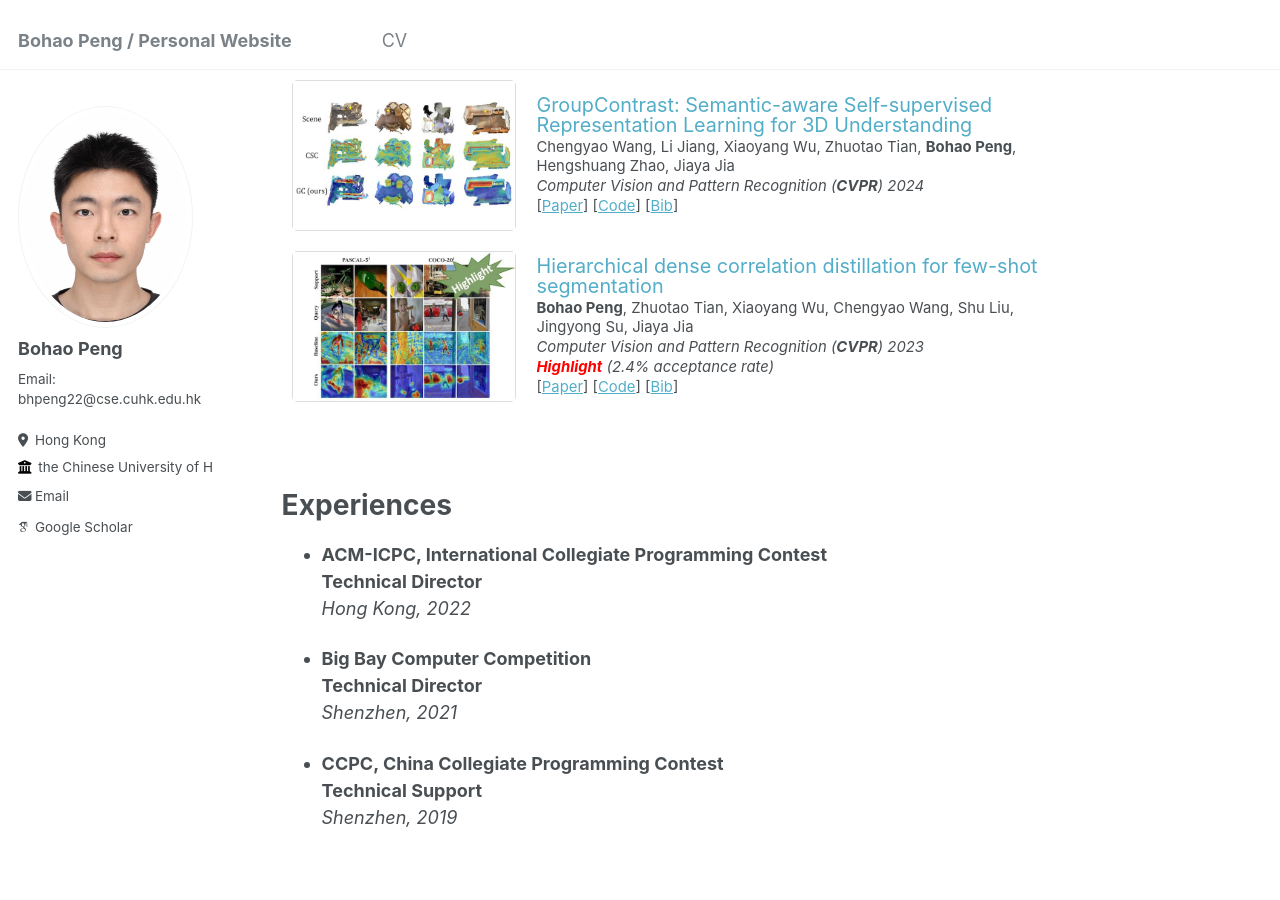
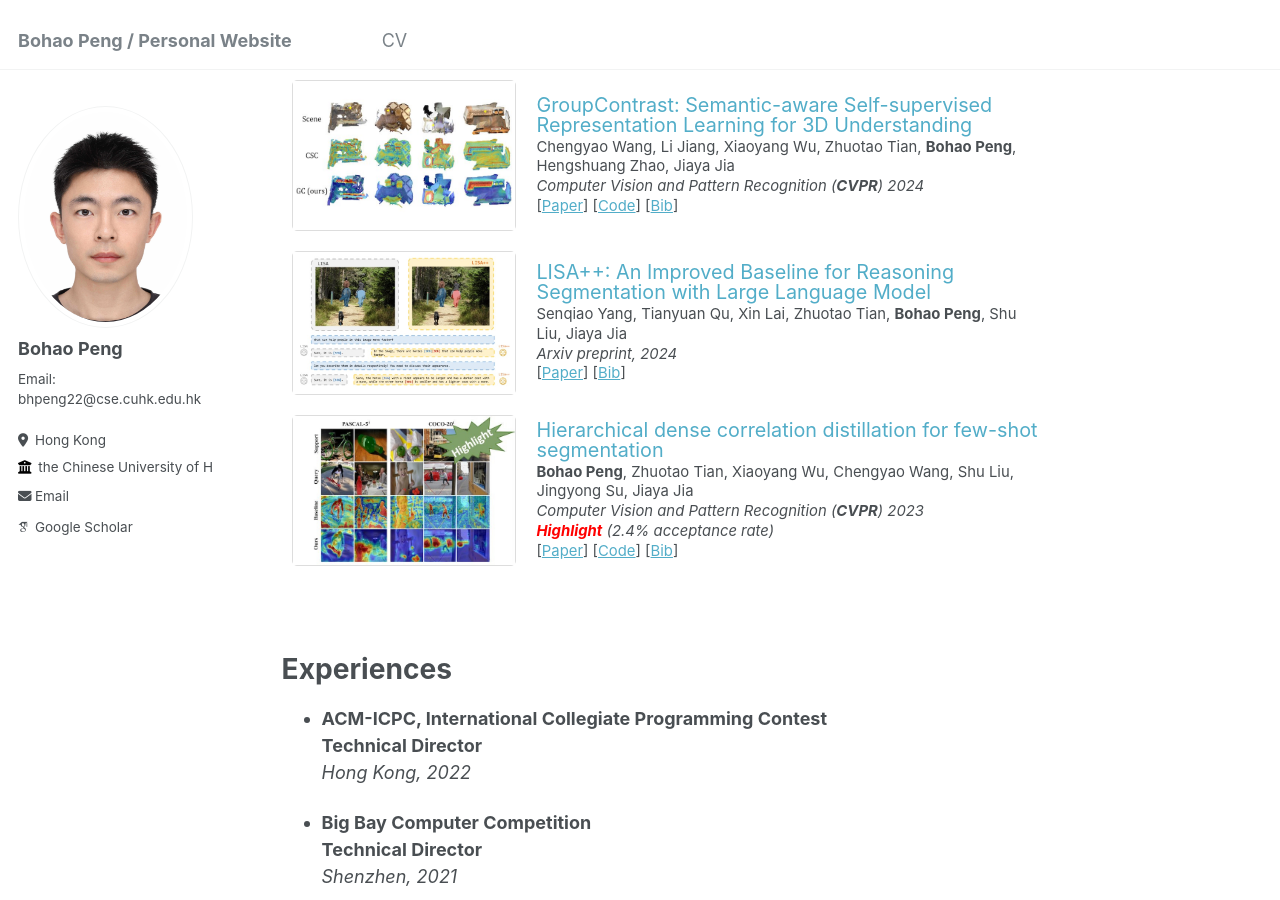
Before and after one commit to Pbihao/pbihao.github.io, a Jekyll site: the page built from _pages/about.md, in a window 1280 px wide and 900 px high, scrolled down 1601 px. Built offline with Jekyll 4.4.1, drawn with Linux system fonts in a browser that asks for light colours; some web fonts are replaced.

Commit message:
add Lisa++

```diff
--- a/_pages/about.md
+++ b/_pages/about.md
@@ -128,6 +128,30 @@ Publications
 </div>
 
 
+<!-- LISA++ -->
+<div style="display: flex; align-items: center; margin: 10px; margin-top: 20px;">
+  <div style="flex: 0 0 30%; margin-right: 20px; font-size: 0; border-radius: 5px; border: 1px solid #ddd;">
+        <img src="files/publications/images/2024Arxiv_LISA++.jpg" style="display: block; width: 100%; height: auto; object-fit: cover;" alt="hdnet">
+  </div>
+  <div style="flex: 1; display: flex; flex-direction: column; justify-content: center;">
+    <p style="line-height: 1.0; font-size: 1.1em; margin: 0;">
+        <a href="https://arxiv.org/abs/2312.17240" style="text-decoration: none;">LISA++: An Improved Baseline for Reasoning Segmentation with Large Language Model
+      </a><br>
+      <small>
+        Senqiao Yang, Tianyuan Qu, Xin Lai, Zhuotao Tian, <strong>Bohao Peng</strong>, Shu Liu, Jiaya Jia
+      </small><br>
+      <small><em>
+        Arxiv preprint, 2024
+      </em></small><br>
+      <small>
+        [<a href="https://arxiv.org/abs/2312.17240">Paper</a>]
+        [<a href="files/publications/bibs/2024Arxiv_LISA++.txt">Bib</a>]
+      </small>
+    </p>
+  </div>
+</div>
+
+
 <!-- HDMNET -->
 <div style="display: flex; align-items: center; margin: 10px; margin-top: 20px;">
   <div style="flex: 0 0 30%; margin-right: 20px; font-size: 0; border-radius: 5px; border: 1px solid #ddd;">
--- /dev/null
+++ b/files/publications/bibs/2024Arxiv_LISA++.txt
@@ -0,0 +1,6 @@
+@article{yang2023improved,
+  title={An Improved Baseline for Reasoning Segmentation with Large Language Model},
+  author={Yang, Senqiao and Qu, Tianyuan and Lai, Xin and Tian, Zhuotao and Peng, Bohao and Liu, Shu and Jia, Jiaya},
+  journal={arXiv preprint arXiv:2312.17240},
+  year={2023}
+}
```
Also changed, not shown: files/publications/images/2024Arxiv_LISA++.jpg (added).
